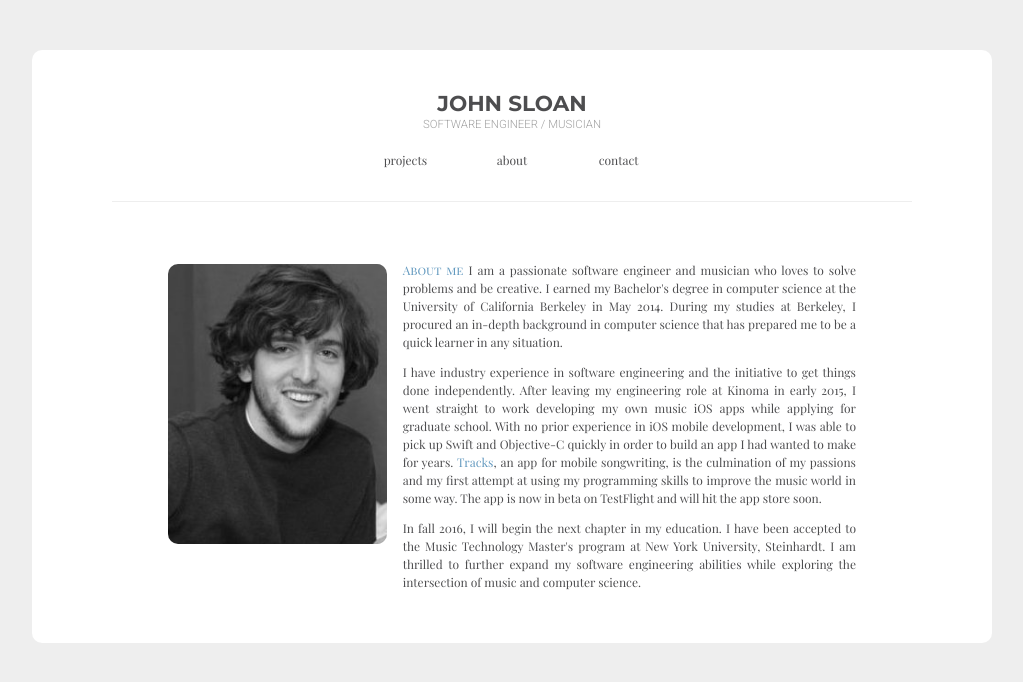
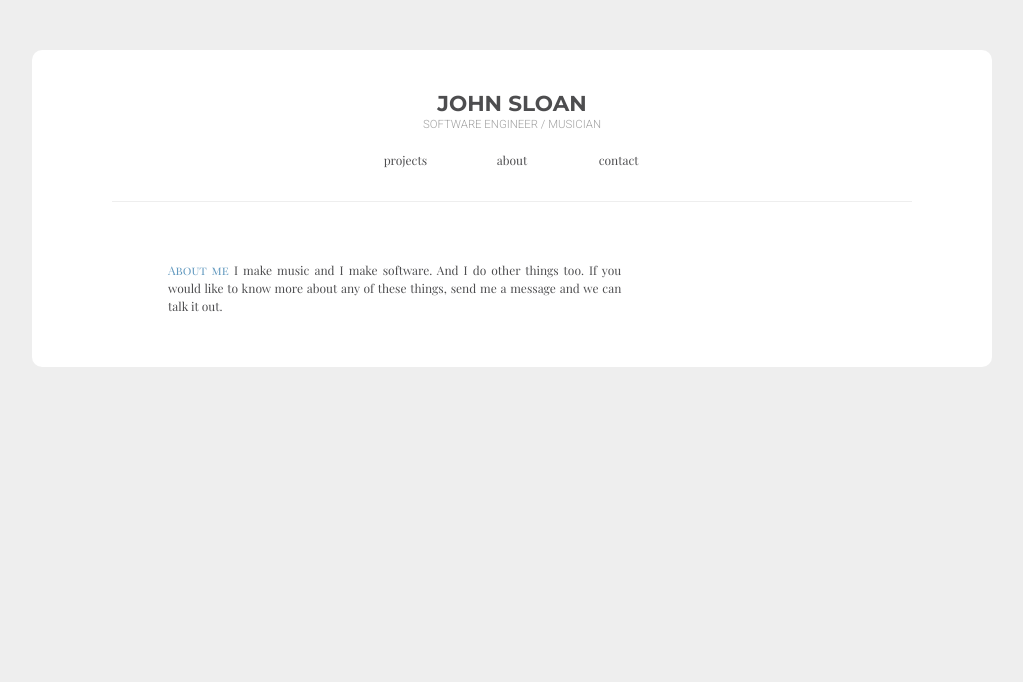
Before and after one commit to jpgsloan/jpgsloan.github.io, a plain HTML site: page about.html in a window 1280 px wide. Shown: the whole page, without its empty margins (128-1151 px from the left). Drawn offline with nearby package versions, Linux system fonts and the light colour scheme.

Commit message:
Update about.html

```diff
--- a/about.html
+++ b/about.html
@@ -42,7 +42,7 @@
 
           <div class='w3-row-padding'>
             <div class='w3-col s12 m4 l4'>
-              <img src='assets/images/about/headshot.jpg' class='project-thumb about-img'>
+
             </div>
             <div class='w3-col s12 m8 l8 project-description'>
 
@@ -50,13 +50,7 @@
                 <em>
                   About me
                 </em>
-                I am a passionate software engineer and musician who loves to solve problems and be creative. I earned my Bachelor's degree in computer science at the University of California Berkeley in May 2014. During my studies at Berkeley, I procured an in-depth background in computer science that has prepared me to be a quick learner in any situation.
-              </p>
-              <p>
-                I have industry experience in software engineering and the initiative to get things done independently. After leaving my engineering role at Kinoma in early 2015, I went straight to work developing my own music iOS apps while applying for graduate school. With no prior experience in iOS mobile development, I was able to pick up Swift and Objective-C quickly in order to build an app I had wanted to make for years. <a href='./projects/tracks.html' class='link-color'>Tracks</a>, an app for mobile songwriting, is the culmination of my passions and my first attempt at using my programming skills to improve the music world in some way. The app is now in beta on TestFlight and will hit the app store soon.
-              </p>
-              <p>
-                In fall 2016, I will begin the next chapter in my education. I have been accepted to the Music Technology Master's program at New York University, Steinhardt. I am thrilled to further expand my software engineering abilities while exploring the intersection of music and computer science.
+                I make music and I make software. And I do other things too. If you would like to know more about any of these things, send me a message and we can talk it out.
               </p>
             </div>
           </div>
```
